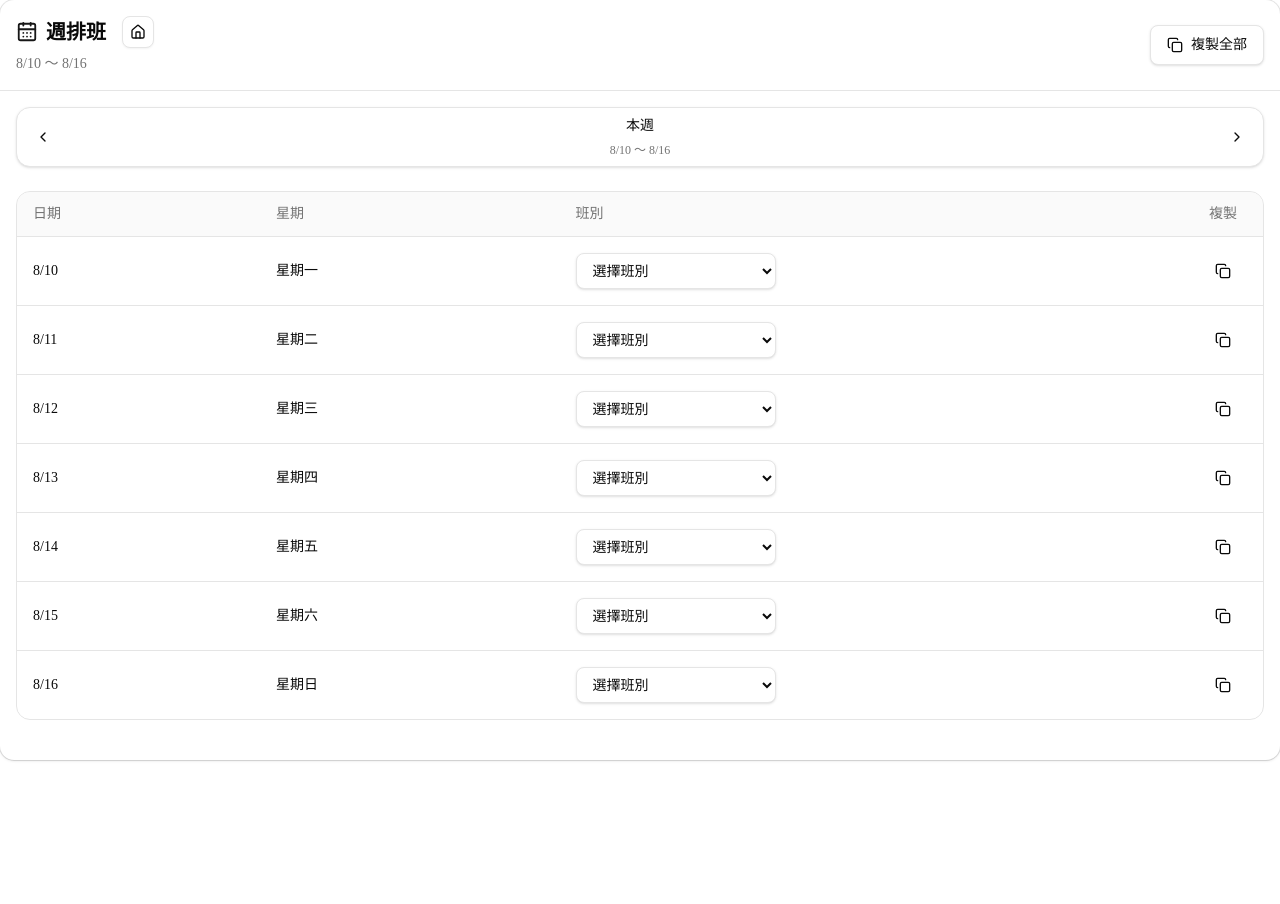
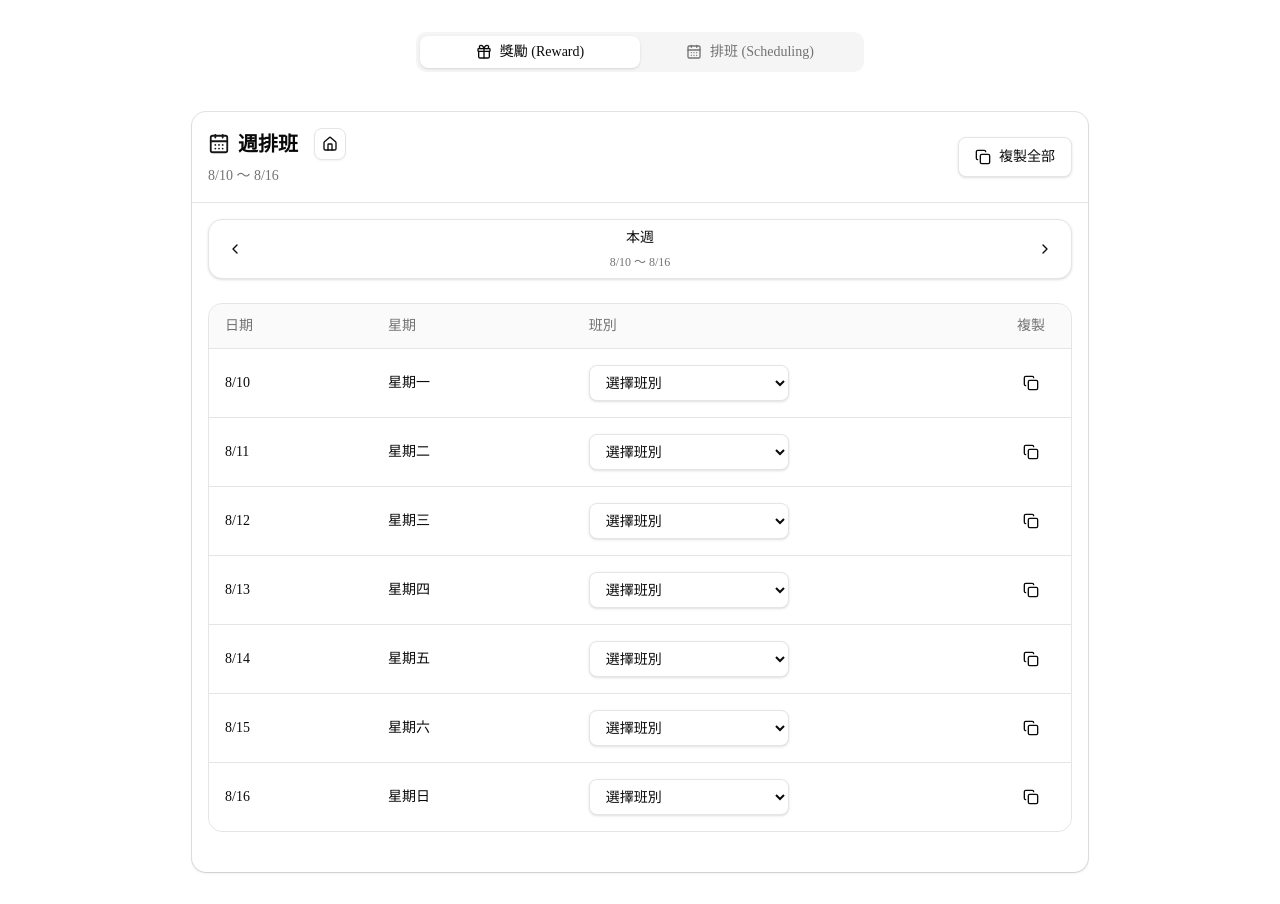
Before and after one commit to sheng6612/work-shpee, a Next.js app: page / in a window 1280 px wide. Before the commit the page ends 800 px from the top, so only its background shows below. Built offline with nearby package versions, Linux system fonts and the light colour scheme.

Commit message:
fix : home

```diff
--- a/app/page.tsx
+++ b/app/page.tsx
@@ -1,9 +1,55 @@
+"use client";
+
+import { useState } from "react";
+import { Gift, CalendarDays } from "lucide-react";
 import Reward from "@/components/reward";
+// 假設你有 scheduling 組件，記得取消註解下方這行
+// import Scheduling from "@/components/scheduling";
 
 export default function Home() {
+  // 控制目前顯示哪一個組件的狀態
+  const [activeTab, setActiveTab] = useState("reward");
+
   return (
-    <div >
-      <Reward />
+    <div className="min-h-screen w-full bg-background p-4 md:p-8 space-y-6">
+
+      {/* 選單區域 (仿 shadcn Tabs 風格) */}
+      <div className="mx-auto flex max-w-md items-center justify-center rounded-lg bg-muted p-1 text-muted-foreground">
+        <button
+          onClick={() => setActiveTab("reward")}
+          className={`
+            inline-flex w-full items-center justify-center gap-2 whitespace-nowrap rounded-md px-3 py-1.5 text-sm font-medium transition-all
+            ${activeTab === "reward" ? "bg-background text-foreground shadow-sm" : "hover:text-foreground"}
+          `}
+        >
+          <Gift size={16} />
+          獎勵 (Reward)
+        </button>
+
+        <button
+          onClick={() => setActiveTab("scheduling")}
+          className={`
+            inline-flex w-full items-center justify-center gap-2 whitespace-nowrap rounded-md px-3 py-1.5 text-sm font-medium transition-all
+            ${activeTab === "scheduling" ? "bg-background text-foreground shadow-sm" : "hover:text-foreground"}
+          `}
+        >
+          <CalendarDays size={16} />
+          排班 (Scheduling)
+        </button>
+      </div>
+
+      {/* 內容渲染區域 */}
+      <div className="mx-auto w-full max-w-4xl pt-4">
+        {activeTab === "reward" && <Reward />}
+
+        {activeTab === "scheduling" && (
+
+          <div className="flex h-40 items-center justify-center rounded-xl border border-dashed bg-card text-muted-foreground">
+            這裡是 Scheduling 組件的位置
+          </div>
+        )}
+      </div>
+
     </div>
   );
 }
```
